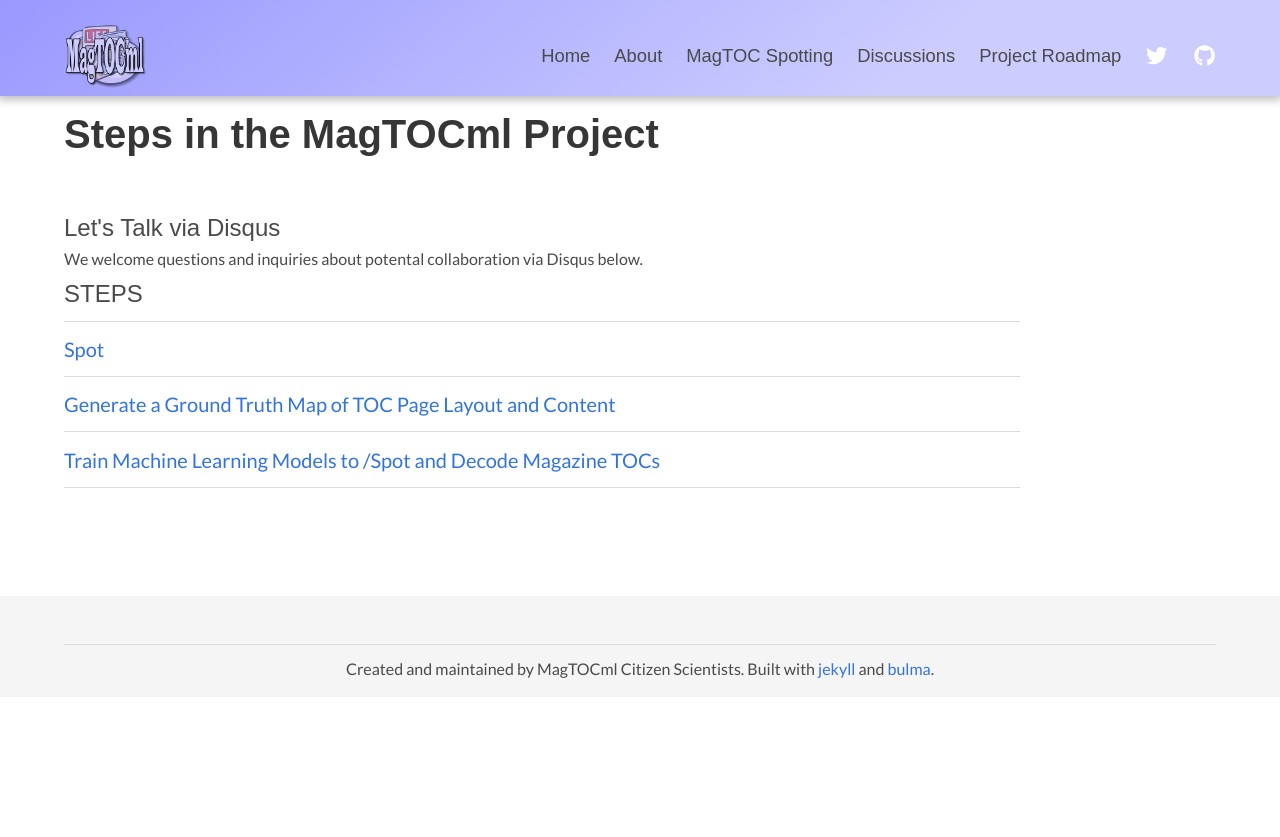
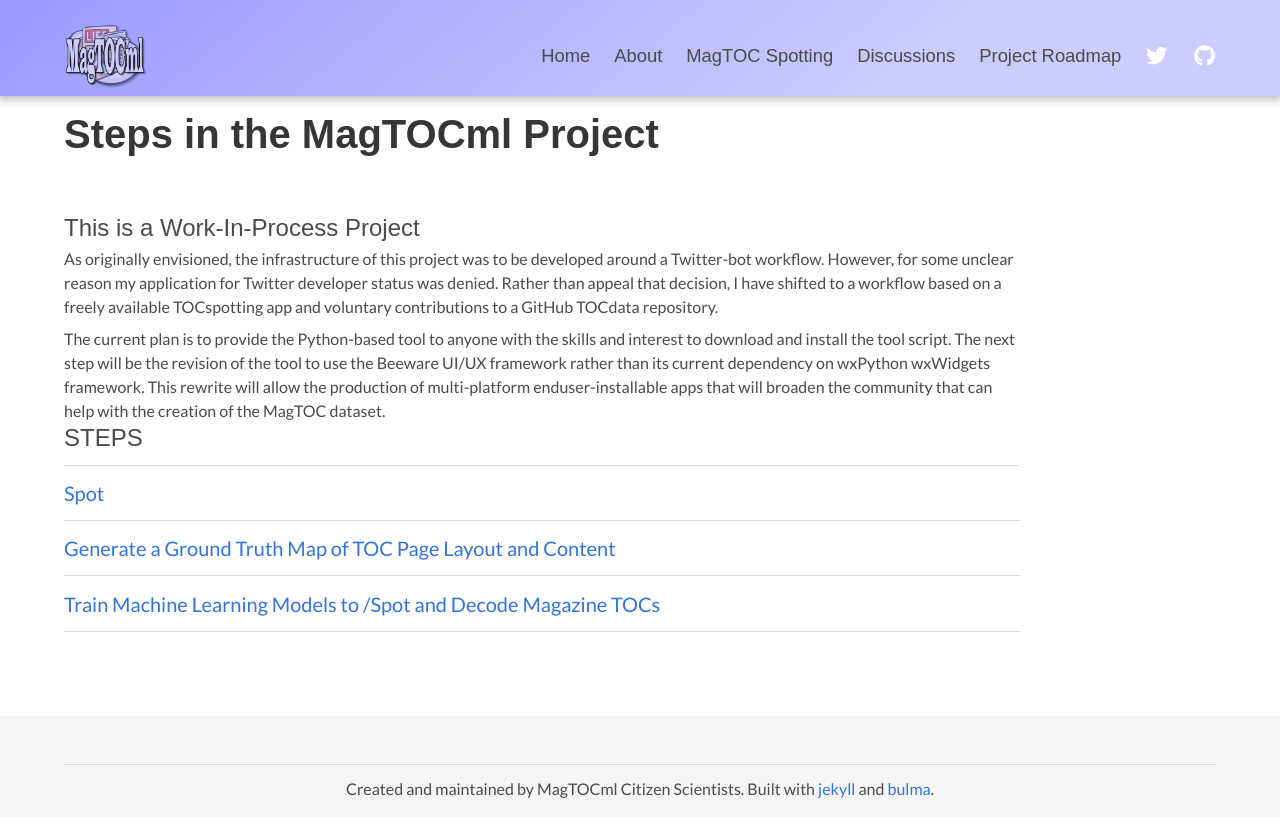
Before and after one commit to MagTOCml/magtocml.github.io, a Jekyll site: the page built from project.html, in a window 1280 px wide. Shown: the top 837 px of the page. Built offline with Jekyll 4.4.1, drawn with Linux system fonts in a browser that asks for light colours; nearby versions of some CDN libraries; some web fonts are replaced; comment, search, counter and statistics services are not loaded; a style sheet for code colours, icons or effects is not loaded.

Commit message:
Update the About and Project pages
As the project transitions from its initial design based on a Twitter-bot workflow to an enduser app tool, some content updates help to explain this change.

```diff
--- a/about.html
+++ b/about.html
@@ -12,9 +12,10 @@ show_nav: false
     <div class="column is-10">
       <p class="mb-2">The <strong>MagTOCml</strong> project is part of the <strong>FactMiners.org Digital Humanities</strong> reseach mission. Started by <em>Citizen Scientists</em> <strong>Jim Salmons</strong> and <strong>Timlynn Babitsky</strong>, we are an unfunded and independent group dedicated to the preservation and exploration of print era magazines with a focus on the digital collections at the Internet Archive.
       </p>
-      <p class="mb-2">Our primary goal is the development of the <strong>MAGAZINEgts</strong> ground truth storage format and its reference implementation on the Apple Computer focused edition of <strong>Softalk</strong> magazine (1980-84).
+      <p class="mb-2">Our primary goal is the development of the <strong>MAGAZINEgts</strong> Ground Truth Storage format and its reference implementation on the Apple Computer focused edition of <strong>Softalk</strong> magazine (1980-84). We have recently expanded the focus of our research to focus on text- and data-mining of the massive Computer Magazines meta-collection of tens of thousands of issues of magazines at the Internet Archive.
       </p>
-      <p class="mb-2">We will explain more about us and our project in the days ahead. For now, we're just focused on getting the project going.
+      <p class="mb-2">We will explain more about us and our project in the days ahead. For now, we're just focused on getting the project going. In the meantime, please see this 4-minute video of our presentation of a Lightning Talk at the Archive's "Library as Laboratory" webinar series.
       </p>
+      <p><iframe width="560" height="315" src="https://www.youtube.com/embed/8BFMdQz76SU" title="" frameborder="0" allow="accelerometer; autoplay; clipboard-write; encrypted-media; gyroscope; picture-in-picture" allowfullscreen></iframe></p>
     </div>
 </div>
--- a/project.html
+++ b/project.html
@@ -14,9 +14,11 @@ comments: true
         {% for category in site.data.settings.project.categories %}
             <div class="pb-6">
                 <h2 class="subtitle is-size-4 mb-1">
-                  Let's Talk via Disqus
+                  This is a Work-In-Process Project
                 </h2>
-                <p class="mb-2">We welcome questions and inquiries about potental collaboration via Disqus below.
+                <p class="mb-2">As originally envisioned, the infrastructure of this project was to be developed around a Twitter-bot workflow. However, for some unclear reason my application for Twitter developer status was denied. Rather than appeal that decision, I have shifted to a workflow based on a freely available TOCspotting app and voluntary contributions to a GitHub TOCdata repository.
+                </p>
+                <p>The current plan is to provide the Python-based tool to anyone with the skills and interest to download and install the tool script. The next step will be the revision of the tool to use the Beeware UI/UX framework rather than its current dependency on wxPython wxWidgets framework. This rewrite will allow the production of multi-platform enduser-installable apps that will broaden the community that can help with the creation of the MagTOC dataset.
                 </p>
 
                 <h2 class="subtitle is-size-4 mb-1">
@@ -40,23 +42,3 @@ comments: true
         {% endfor %}
     </div>
 </div>
-
-<div id="disqus_thread"></div>
-<script>
-    /**
-    *  RECOMMENDED CONFIGURATION VARIABLES: EDIT AND UNCOMMENT THE SECTION BELOW TO INSERT DYNAMIC VALUES FROM YOUR PLATFORM OR CMS.
-    *  LEARN WHY DEFINING THESE VARIABLES IS IMPORTANT: https://disqus.com/admin/universalcode/#configuration-variables    */
-    /*
-    var disqus_config = function () {
-    this.page.url = PAGE_URL;  // Replace PAGE_URL with your page's canonical URL variable
-    this.page.identifier = PAGE_IDENTIFIER; // Replace PAGE_IDENTIFIER with your page's unique identifier variable
-    };
-    */
-    (function() { // DON'T EDIT BELOW THIS LINE
-    var d = document, s = d.createElement('script');
-    s.src = 'https://magtocml.disqus.com/embed.js';
-    s.setAttribute('data-timestamp', +new Date());
-    (d.head || d.body).appendChild(s);
-    })();
-</script>
-<noscript>Please enable JavaScript to view the <a href="https://disqus.com/?ref_noscript">comments powered by Disqus.</a></noscript>
```
